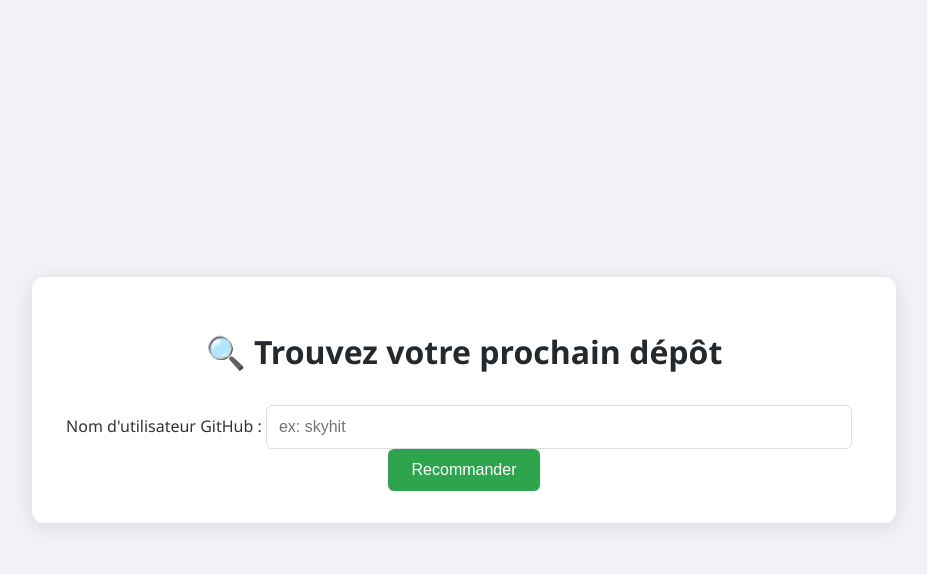
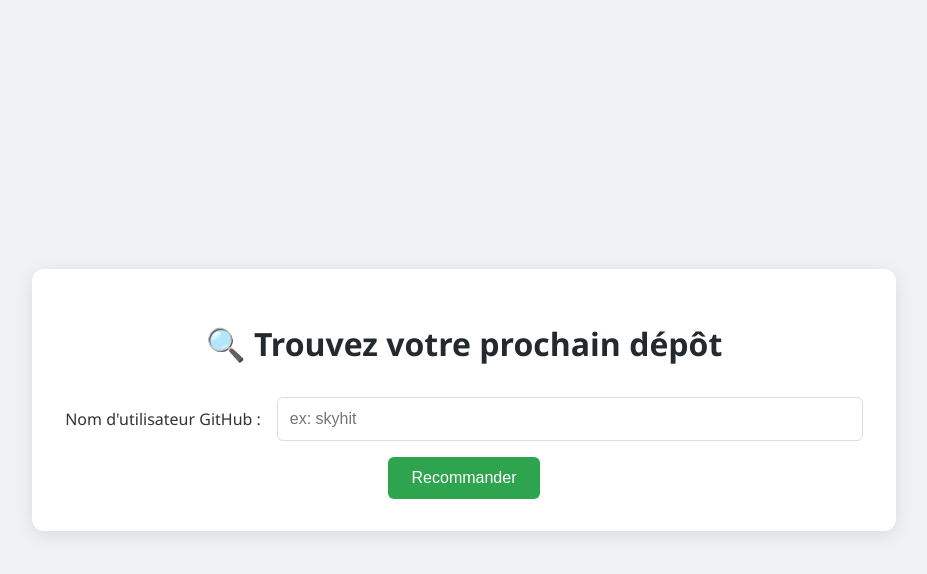
Before and after one commit to LucasBarbet/GitHub-API-Recommendation-of-repos, a Flask app: page / in a window 1280 px wide. Shown: the top 574 px of the page, without its empty margins (176-1103 px from the left). Run offline with Flask 3, Linux system fonts and the light colour scheme.

Commit message:
modification css

```diff
--- a/app.py
+++ b/app.py
@@ -1,7 +1,7 @@
 from flask import Flask, render_template, request
-from components.prediction import PredictionPipeline
-from utils.db_connector import get_database
-from constants import MONGO_COLLECTION_NAME
+from src.GitHubAPIRecommendationOfRepos.components.prediction import PredictionPipeline
+from src.GitHubAPIRecommendationOfRepos.utils.db_connector import get_database
+from src.GitHubAPIRecommendationOfRepos.constants import MONGO_COLLECTION_NAME
 
 app = Flask(__name__)
 
--- a/src/GitHubAPIRecommendationOfRepos/components/prediction.py
+++ b/src/GitHubAPIRecommendationOfRepos/components/prediction.py
@@ -1,8 +1,8 @@
 import os
 import pandas as pd
 from pathlib import Path
-from utils.common import load_bin  # <--- On importe la bonne fonction
-from entity.config_entity import ModelTrainerConfig, DataTransformationConfig
+from ..utils.common import load_bin  # <--- On importe la bonne fonction
+from ..entity.config_entity import ModelTrainerConfig, DataTransformationConfig
 
 class PredictionPipeline:
     def __init__(self):
--- a/src/GitHubAPIRecommendationOfRepos/entity/config_entity.py
+++ b/src/GitHubAPIRecommendationOfRepos/entity/config_entity.py
@@ -1,6 +1,6 @@
 from dataclasses import dataclass
 import os
-from constants import ARTIFACTS_DIR
+from ..constants import ARTIFACTS_DIR
 
 @dataclass
 class DataIngestionConfig:
--- a/static/style.css
+++ b/static/style.css
@@ -36,6 +36,14 @@ h1 span {
 form {
     margin-top: 2rem;
 }
+form {
+    margin-top: 2rem;
+    display: flex;
+    justify-content: center;
+    align-items: center;
+    gap: 16px;
+    flex-wrap: wrap;
+}
 
 input[type="text"] {
     padding: 12px;
@@ -43,7 +51,15 @@ input[type="text"] {
     border: 1px solid #ddd;
     border-radius: 6px;
     font-size: 16px;
-    margin-right: 10px;
+    margin-right: 16px;
+}
+input[type="text"] {
+    padding: 12px;
+    flex: 0 0 70%;
+    border: 1px solid #ddd;
+    border-radius: 6px;
+    font-size: 16px;
+    margin-right: 0;
 }
 
 button {
```
Also changed, not shown: src/GitHubAPIRecommendationOfRepos/utils/db_connector.py (+6 -5 lines).
